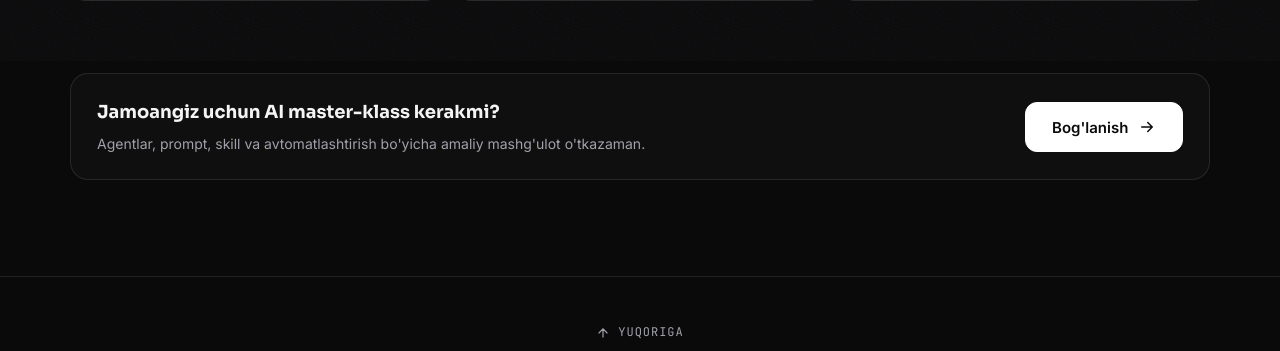
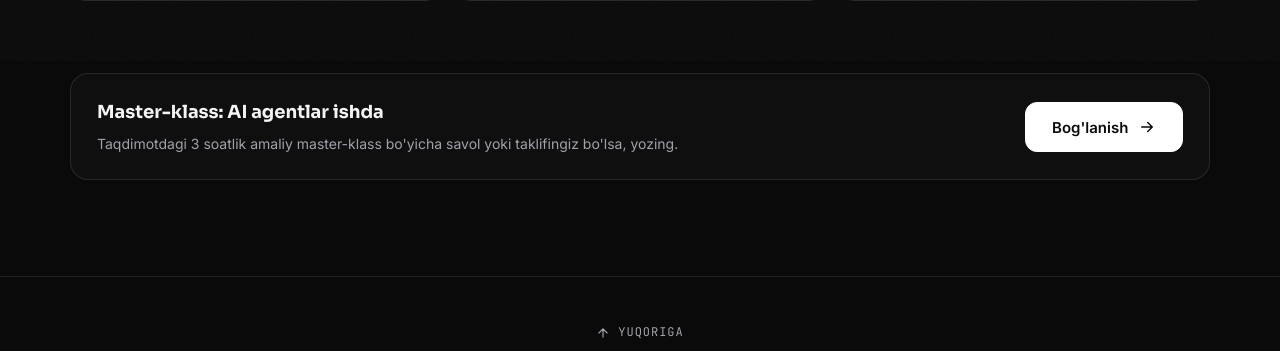
Before and after one commit to Raximboy7/Portfolio, a Django app: template portfolio/templates/portfolio/guides.html in a window 1280 px wide. Shown: the part 739-1090 px from the top of the page. Run offline with Django 5.2, Linux system fonts and the light colour scheme; the template is opened without the code that fills it, so the values that code supplies are empty.

Commit message:
Matnlar: asl hero belgisi va joylashuv qaytarildi, qo'llanmalarga tekshirilgan aniqliklar
- Hero belgisi va "Joylashuv" saytdagi asl matnga qaytarildi (3 tilda)
- Qo'llanmalar sahifasidagi master-klass bloki taqdimotdagi faktga tayanadigan neytral matn
- Claude skill: Upload a skill qadami, papka nomi = skill nomi talabi, Team/Enterprise sozlamasi (support.claude.com)
- n8n: Node.js 20.19-24 talabi, lokal sinovda tunnel + WEBHOOK_URL (docs.n8n.io)

Co-Authored-By: Claude Opus 5.5 <noreply@anthropic.com>

```diff
--- a/portfolio/static/portfolio/js/i18n.js
+++ b/portfolio/static/portfolio/js/i18n.js
@@ -18,7 +18,7 @@ const I18N = {
     "hero.tagline": "Python, Django va Flutter bilan ishonchli tizimlar quraman. AI agentlar bilan tizimli ishlayman va bu tajribani taqdimot hamda qo'llanmalarda ulashaman.",
     "hero.cta_projects": "Loyihalarni ko'rish",
     "hero.cta_contact": "Bog'lanish",
-    "hero.available": "Yangi loyihalar va AI treninglar uchun ochiqman",
+    "hero.available": "Yangi loyihalar uchun ochiqman",
 
     "about.kicker": "01 · Tanishuv",
     "about.title": "Men haqimda",
@@ -27,7 +27,7 @@ const I18N = {
     "about.fact_focus": "Yo'nalish",
     "about.fact_focus_v": "Ta'lim, savdo va SaaS tizimlari",
     "about.fact_location": "Joylashuv",
-    "about.fact_location_v": "Yangiyo'l, Toshkent viloyati",
+    "about.fact_location_v": "Toshkent, O'zbekiston",
     "about.fact_learning": "O'rganmoqdaman",
     "about.fact_exp": "Tajriba",
     "about.fact_exp_v": "10+ yil",
@@ -114,8 +114,8 @@ const I18N = {
     "guides.fact3": "ish beruvchilar xodimlarini qayta o'qitishni rejalashtirmoqda",
     "guides.src1": "XVF, 2024",
     "guides.src2": "JIF, 2025",
-    "guides.cta_title": "Jamoangiz uchun AI master-klass kerakmi?",
-    "guides.cta_text": "Agentlar, prompt, skill va avtomatlashtirish bo'yicha amaliy mashg'ulot o'tkazaman.",
+    "guides.cta_title": "Master-klass: AI agentlar ishda",
+    "guides.cta_text": "Taqdimotdagi 3 soatlik amaliy master-klass bo'yicha savol yoki taklifingiz bo'lsa, yozing.",
     "guides.cta_btn": "Bog'lanish",
     "guides.cta2_title": "Savolingiz bormi?",
     "guides.cta2_text": "Telegram'da yozing yoki to'liq taqdimotni ko'ring.",
@@ -155,7 +155,7 @@ const I18N = {
     "hero.tagline": "Создаю надёжные системы на Python, Django и Flutter. Системно работаю с ИИ-агентами и делюсь опытом в презентации и гайдах.",
     "hero.cta_projects": "Смотреть проекты",
     "hero.cta_contact": "Связаться",
-    "hero.available": "Открыт для проектов и ИИ-тренингов",
+    "hero.available": "Открыт для новых проектов",
 
     "about.kicker": "01 · Знакомство",
     "about.title": "Обо мне",
@@ -164,7 +164,7 @@ const I18N = {
     "about.fact_focus": "Направление",
     "about.fact_focus_v": "Образование, торговля и SaaS",
     "about.fact_location": "Локация",
-    "about.fact_location_v": "Янгиюль, Ташкентская область",
+    "about.fact_location_v": "Ташкент, Узбекистан",
     "about.fact_learning": "Изучаю",
     "about.fact_exp": "Опыт",
     "about.fact_exp_v": "10+ лет",
@@ -251,8 +251,8 @@ const I18N = {
     "guides.fact3": "работодателей планируют переобучать сотрудников",
     "guides.src1": "МВФ, 2024",
     "guides.src2": "ВЭФ, 2025",
-    "guides.cta_title": "Нужен мастер-класс по ИИ для команды?",
-    "guides.cta_text": "Провожу практические занятия по агентам, промптам, skills и автоматизации.",
+    "guides.cta_title": "Мастер-класс: ИИ-агенты в работе",
+    "guides.cta_text": "Если есть вопрос или предложение по 3-часовому практическому мастер-классу из презентации, напишите.",
     "guides.cta_btn": "Связаться",
     "guides.cta2_title": "Есть вопросы?",
     "guides.cta2_text": "Напишите в Telegram или посмотрите полную презентацию.",
@@ -292,7 +292,7 @@ const I18N = {
     "hero.tagline": "I build reliable systems with Python, Django and Flutter. I work with AI agents every day and share that experience in a talk and practical guides.",
     "hero.cta_projects": "View Projects",
     "hero.cta_contact": "Get in touch",
-    "hero.available": "Open to new projects and AI trainings",
+    "hero.available": "Open to new opportunities",
 
     "about.kicker": "01 · Introduction",
     "about.title": "About me",
@@ -301,7 +301,7 @@ const I18N = {
     "about.fact_focus": "Focus",
     "about.fact_focus_v": "Education, retail and SaaS systems",
     "about.fact_location": "Location",
-    "about.fact_location_v": "Yangiyul, Tashkent region",
+    "about.fact_location_v": "Tashkent, Uzbekistan",
     "about.fact_learning": "Learning",
     "about.fact_exp": "Experience",
     "about.fact_exp_v": "10+ years",
@@ -388,8 +388,8 @@ const I18N = {
     "guides.fact3": "of employers plan to reskill their workforce",
     "guides.src1": "IMF, 2024",
     "guides.src2": "WEF, 2025",
-    "guides.cta_title": "Need an AI master class for your team?",
-    "guides.cta_text": "I run hands-on sessions on agents, prompts, skills and automation.",
+    "guides.cta_title": "Master class: AI agents at work",
+    "guides.cta_text": "Have a question or an offer about the 3-hour hands-on master class from the talk? Get in touch.",
     "guides.cta_btn": "Get in touch",
     "guides.cta2_title": "Have a question?",
     "guides.cta2_text": "Message me on Telegram or watch the full talk.",
--- a/portfolio/templates/portfolio/guides.html
+++ b/portfolio/templates/portfolio/guides.html
@@ -45,7 +45,7 @@
       </div>
 
       <div class="cta-band glass reveal">
-        <div><b data-i18n="guides.cta_title">Jamoangiz uchun AI master-klass kerakmi?</b><p data-i18n="guides.cta_text">Agentlar, prompt, skill va avtomatlashtirish bo'yicha amaliy mashg'ulot o'tkazaman.</p></div>
+        <div><b data-i18n="guides.cta_title">Master-klass: AI agentlar ishda</b><p data-i18n="guides.cta_text">Taqdimotdagi 3 soatlik amaliy master-klass bo'yicha savol yoki taklifingiz bo'lsa, yozing.</p></div>
         <a class="btn btn-primary" href="{% url 'contact' %}"><span data-i18n="guides.cta_btn">Bog'lanish</span>{% include "portfolio/_icon.html" with name="arrow" %}</a>
       </div>
     </div>
--- a/portfolio/templates/portfolio/index.html
+++ b/portfolio/templates/portfolio/index.html
@@ -11,7 +11,7 @@
       <div class="hero-text">
         <div class="badge-avail reveal">
           <span class="dot-live" aria-hidden="true"></span>
-          <span data-i18n="hero.available">Yangi loyihalar va AI treninglar uchun ochiqman</span>
+          <span data-i18n="hero.available">Yangi loyihalar uchun ochiqman</span>
         </div>
         <h1 class="reveal d1">
           <span class="greet" data-i18n="hero.greeting">Assalomu alaykum, men</span>
@@ -125,7 +125,7 @@
             </div>
             <div class="fact glass">
               <span class="fi"><svg viewBox="0 0 24 24" fill="none" stroke="currentColor" stroke-width="2"><path d="M12 21s-7-5.2-7-11a7 7 0 0 1 14 0c0 5.8-7 11-7 11z"/><circle cx="12" cy="10" r="2.5"/></svg></span>
-              <div><div class="ft" data-i18n="about.fact_location">Joylashuv</div><div class="fv" data-i18n="about.fact_location_v">Yangiyo'l, Toshkent viloyati</div></div>
+              <div><div class="ft" data-i18n="about.fact_location">Joylashuv</div><div class="fv" data-i18n="about.fact_location_v">Toshkent, O'zbekiston</div></div>
             </div>
             <div class="fact glass">
               <span class="fi"><svg viewBox="0 0 24 24" fill="none" stroke="currentColor" stroke-width="2"><path d="M12 6v6l4 2"/><circle cx="12" cy="12" r="9"/></svg></span>
```
Also changed, not shown: portfolio/guides/claude-skill.md (+4 -2 lines), portfolio/guides/n8n-telegram-bot.md (+6 -2 lines).
